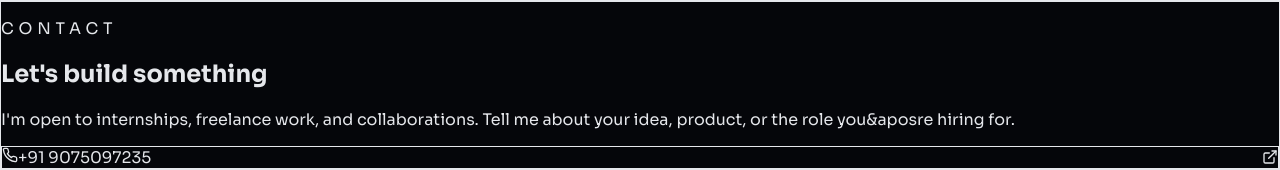
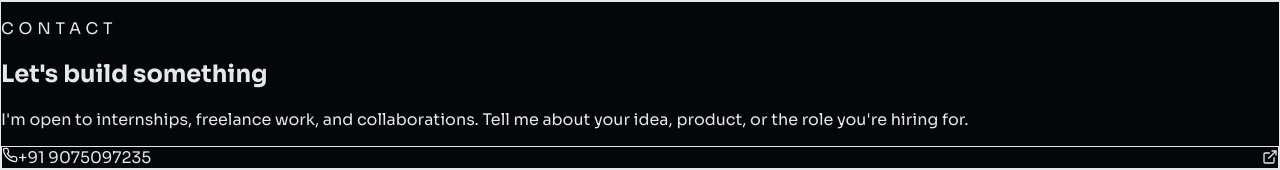
Before and after one commit to vyankateshbairagi/Portfilio, a React (Vite) app: page / in a window 1280 px wide. Shown: the part 1835-2005 px from the top of the page. Built offline with nearby package versions, Linux system fonts and the light colour scheme.

Commit message:
building my portfolio

```diff
--- a/src/App.jsx
+++ b/src/App.jsx
@@ -320,7 +320,7 @@ function App() {
               <p className="text-sm uppercase tracking-[0.3em] text-slate-400">Contact</p>
               <h2 className="mt-2 text-3xl font-semibold text-white">Let&apos;s build something</h2>
               <p className="mt-3 text-slate-300">
-                I&apos;m open to internships, freelance work, and collaborations. Tell me about your idea, product, or the role you&aposre hiring for.
+                I'm open to internships, freelance work, and collaborations. Tell me about your idea, product, or the role you're hiring for.
               </p>
               <div className="mt-6 space-y-3">
                 {contacts.map((item) => (
```
